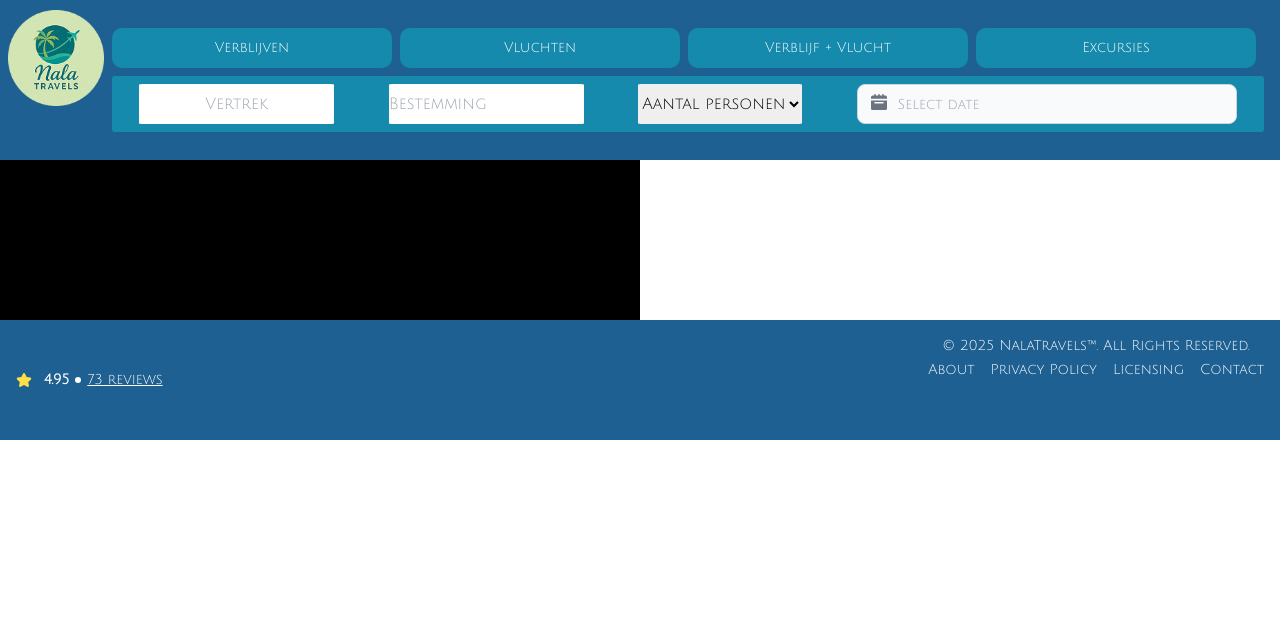
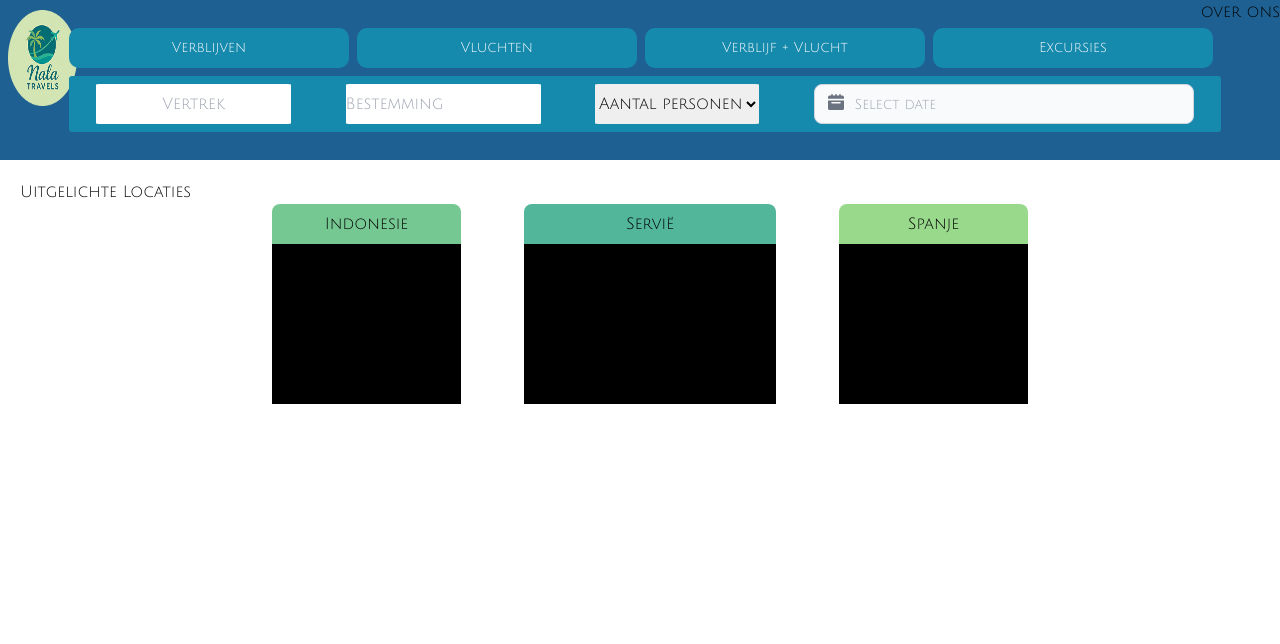
Before and after one commit to TooHighDude420/Nala_Travels, a PHP site: page /index.php in a window 1280 px wide. Shown: the top 644 px of the page. Run offline with PHP 8.4, Linux system fonts and the light colour scheme; some libraries are stand-ins or nearby versions; some web fonts are replaced.

Commit message:
page inculde toegevoegd

```diff
--- a/NalaTravels/assets/includes/header.inc.php
+++ b/NalaTravels/assets/includes/header.inc.php
@@ -4,7 +4,10 @@
     <script src="https://cdn.jsdelivr.net/npm/flowbite@3.1.2/dist/flowbite.min.js"></script>
 
     <div class="bg-[#1E6091] w-full h-[20vh] flex justify-between">
-        <img src="assets/img/header/logo.png" alt="logo" class="size-24 m-2 mt-2.5">
+        <a href="index.php?page=home">
+            <img src="assets/img/header/logo.png" alt="logo" class="size-24 m-2 mt-2.5">
+        </a>
+
         <div class="flex flex-col justify-around">
             <div>
                 <div class="boven">
--- a/NalaTravels/assets/includes/home.inc.php
+++ b/NalaTravels/assets/includes/home.inc.php
@@ -1,3 +1,41 @@
-<div class="h-[20vh] w-[50%] bg-black">
+<section>
+    <div id="locationsHolder" class="pt-[20px] pl-[20px]">
+        <h1>Uitgelichte Locaties</h1>
+        <div id="cardHolder" class="flex gap-x-[5%] justify-center pl-[0px]">
+            <div id="leftCard" class="h-[10vh] w-[15%]">
+                <div id="leftHeader" class="bg-[#76C893] h-[5vh] rounded-tl-lg rounded-tr-lg flex flex-col content-center justify-center flex-wrap">
+                    <h1>Indonesie</h1>
+                </div>
+                <div id="leftContent">
+                    <div class="w-full h-[20vh] bg-black">
 
-</div>
+                    </div>
+                </div>
+            </div>
+
+            <div id="middleCard" class="h-[10vh] w-[20%]">
+                <div id="middleHeader" class="bg-[#52B69A] h-[5vh] rounded-tl-lg rounded-tr-lg flex flex-col content-center justify-center flex-wrap">
+                    <h1>Servië</h1>
+                </div>
+                <div id="middleContent">
+                    <div class="w-full h-[20vh] bg-black">
+
+                    </div>
+                </div>
+            </div>
+
+
+
+            <div id="rightCard" class="h-[10vh] w-[15%]">
+                <div id="rightHeader" class="bg-[#99D98C] h-[5vh] rounded-tl-lg rounded-tr-lg flex flex-col content-center justify-center flex-wrap">
+                    <h1>Spanje</h1>
+                </div>
+                <div id="rightContent">
+                    <div class="w-full h-[20vh] bg-black">
+
+                    </div>
+                </div>
+            </div>
+        </div>
+    </div>
+</section>
--- a/NalaTravels/index.php
+++ b/NalaTravels/index.php
@@ -27,11 +27,7 @@
 <body class="julius-sans-one-regular">
     <header>
         <?php
-        $array =
-            [
-                "home",
-                "contact"
-            ];
+        $array = ["home", "contact", "overons"];
 
         for ($i = 0; $i < sizeof($array); $i++) {
             if ($page == $array[$i]) {
@@ -40,6 +36,7 @@
             }
         }
         ?>
+        <a href="index.php?page=overons" class="absolute right-0 top-0">over ons</a>
     </header>
 
     <main>
@@ -48,7 +45,7 @@
         ?>
     </main>
 
-    <footer>
+    <footer class="absolute bottom-0 w-full">
         <?php
         include "assets/includes/footer.inc.php";
         ?>
```
Also changed, not shown: NalaTravels/assets/includes/overons.inc.php (added).
